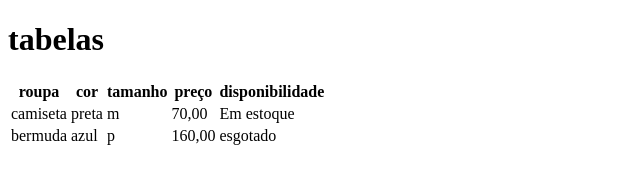
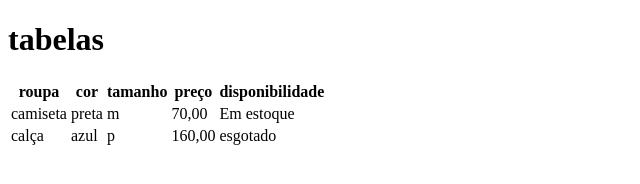
Before and after one commit to Janiel-Ribeiro/aula-tabela, a plain HTML site: page index.html in a window 1280 px wide. Shown: the full height of the page, 0-640 px from the left. Drawn offline with Linux system fonts and the light colour scheme.

Commit message:
mudança de bermuta para calça

```diff
--- a/index.html
+++ b/index.html
@@ -24,7 +24,7 @@
             <td>Em estoque</td>
         </tr>
         <tr>
-            <td>bermuda</td>
+            <td>calça</td>
             <td>azul</td>
             <td>p</td>
             <td>160,00</td>
```
